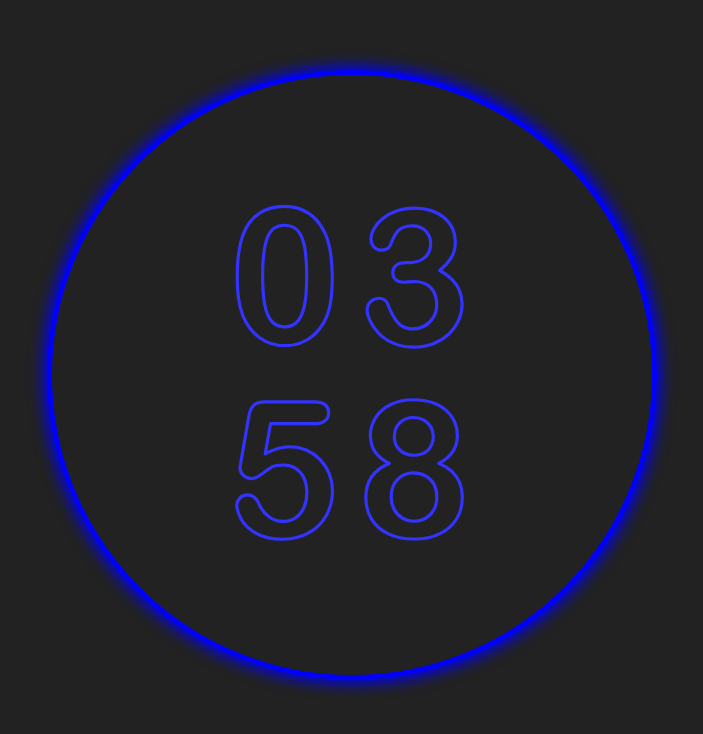
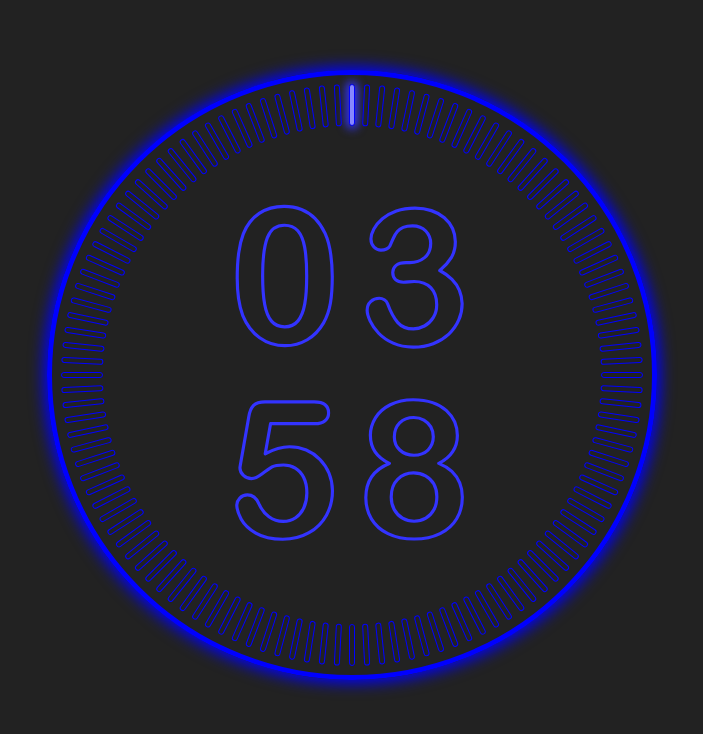
Before and after one commit to Tsuyoshi84/fancy-stop-watch, a Svelte app: page / in a window 1280 px wide. Both pictures are taken after a click on the button "Start". Shown: the top 734 px of the page, without its empty margins (288-991 px from the left). Built offline with nearby package versions, Linux system fonts and the light colour scheme.

Commit message:
Change color

```diff
--- a/src/App.svelte
+++ b/src/App.svelte
@@ -6,7 +6,8 @@
   import Footer from './Footer.svelte';
   import Title from './Title.svelte';
 
-  let remainingTime = 240;
+  const initTime = 240;
+  let remainingTime = initTime;
   let timer = null;
   let done = false;
 
@@ -71,7 +72,7 @@
   <section>
     {#if timer !== null}
       <div transition:fade={{ duration: 500 }}>
-        <Watch time={remainingTime} />
+        <Watch time={remainingTime} {initTime} />
       </div>
     {:else}
       <Title />
--- a/src/StartButton.svelte
+++ b/src/StartButton.svelte
@@ -1,16 +1,16 @@
 <script>
-  import { createEventDispatcher } from "svelte";
-  let label = "Start";
+  import { createEventDispatcher } from 'svelte';
+  let label = 'Start';
 
   const dispatch = createEventDispatcher();
   function handleClick() {
-    dispatch("start", {});
+    dispatch('start', {});
   }
 </script>
 
 <style>
   button {
-    --color: #ccc;
+    --color: blue;
 
     color: var(--color);
     background-color: rgb(0 0 0 / 0.7);
@@ -22,9 +22,9 @@
   }
 
   button:hover {
-    --color: #fff;
     cursor: pointer;
     background-color: rgb(0 0 0 / 0.2);
+    filter: brightness(2);
   }
 </style>
 
--- a/src/Title.svelte
+++ b/src/Title.svelte
@@ -3,14 +3,9 @@
     padding: 1rem;
     font-size: 3rem;
     display: block;
-    color: transparent;
-    background: linear-gradient(90deg, #aaf, #aaf 50%, #fff 0);
-    background-clip: text;
-    -webkit-background-clip: text;
-    background-size: 200% 100%;
-    background-position: 100%;
-    -webkit-text-fill-color: transparent;
-    transition: background-position 275ms ease;
+    color: blue;
+    text-shadow: 0 0 10px blue;
+    filter: brightness(3.4);
   }
 
   h1:hover {
--- a/src/Watch.svelte
+++ b/src/Watch.svelte
@@ -2,11 +2,23 @@
   import Number from './Number.svelte';
 
   export let time = 0;
+  export let initTime = 0;
+
+  const maxAngle = 360;
+  const anglePrecision = 3;
+  $: needles = [...Array(maxAngle / anglePrecision).keys()].map((a) => {
+    return { angle: a, on: false };
+  });
 
   let sec1 = 0;
   let sec2 = 0;
   let min1 = 0;
   let min2 = 0;
+
+  function isNeedleOn(angle) {
+    const on = (initTime - time) / initTime > (angle * anglePrecision) / maxAngle;
+    return on;
+  }
 
   $: {
     let min = Math.floor(time / 60);
@@ -17,6 +29,10 @@
 
     min2 = Math.floor(min / 10);
     min1 = min - min2 * 10;
+
+    needles = needles.map((n) => {
+      return { ...n, ...{ on: isNeedleOn(n.angle) } };
+    });
   }
 </script>
 
@@ -56,7 +72,6 @@
     0% {
       box-shadow: 0 0 2px 0px blue;
     }
-
     20% {
       box-shadow: 0 0 2px 0px blue;
     }
@@ -64,9 +79,29 @@
       box-shadow: 0 0 40px 10px blue;
     }
   }
+
+  .needle {
+    position: absolute;
+    width: 4px;
+    height: 40px;
+    border: 1px solid blue;
+    border-radius: 5px;
+    background-color: transparent;
+    transform: rotate(360deg) translate(0px, -270px);
+    transition: all 2s ease-in-out;
+  }
+
+  .needle.on {
+    background-color: #88f;
+    box-shadow: 0 0 10px 3px #33f;
+  }
 </style>
 
 <section class="watch">
+  {#each needles as needle}
+    <div class="needle" class:on={needle.on} style="transform: rotate({needle.angle * anglePrecision}deg) translate(0px, -270px);" />
+  {/each}
+
   <div class="time-wrapper">
     <div class="number">
       <Number value={min2} />
```
